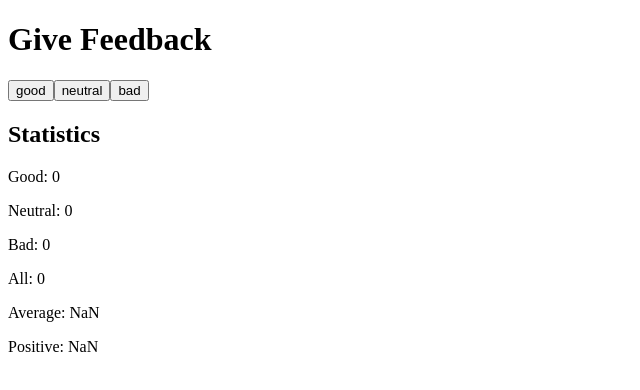
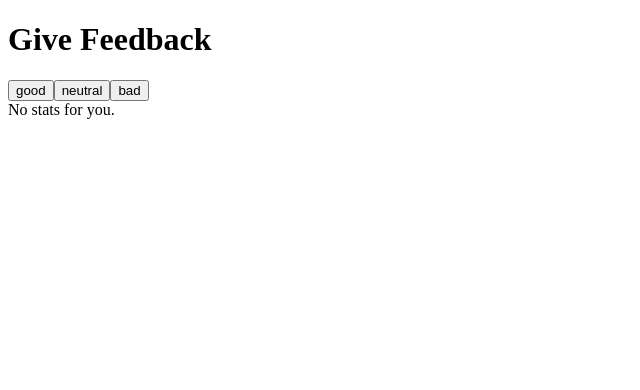
Before and after one commit to ChrisDiPiero/FSO_part-1, a React (Create React App) app: page / in a window 1280 px wide. Shown: the top 390 px of the page, without its empty margins (0-640 px from the left). Built offline with nearby package versions, Linux system fonts and the light colour scheme.

Commit message:
finished 1.9

```diff
--- a/src/App.js
+++ b/src/App.js
@@ -4,6 +4,13 @@ import React, { useState } from 'react'
 const Display = props => <span>{props.value}</span>
 
 const Statistics = (props) => {
+  if(!props.all) {
+    return(
+      <div>
+        No stats for you.
+      </div>
+    )
+  }
   return(
     <div>
       <h2>Statistics</h2>
```
